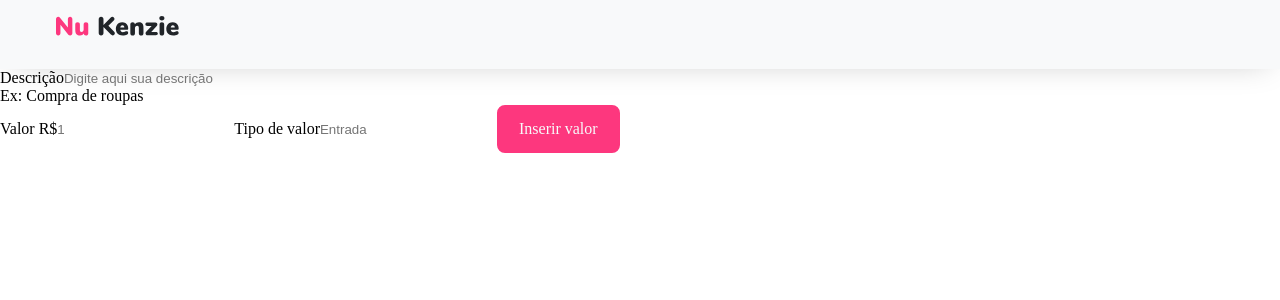
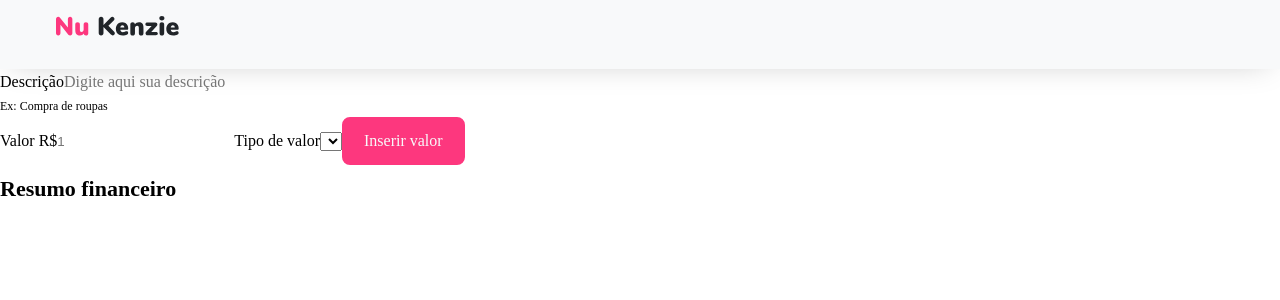
Before and after one commit to Kenzie-Academy-Brasil-Developers/react-nu-kenzie-lila, a React (Vite) app: page / in a window 1280 px wide. Shown: the top 300 px of the page. Built offline with nearby package versions, Linux system fonts and the light colour scheme.

Commit message:
acrescentado renderização do TodoForm e Parcial TodoList

```diff
--- a/package.json
+++ b/package.json
@@ -12,7 +12,8 @@
   "dependencies": {
     "react": "^18.2.0",
     "react-dom": "^18.2.0",
-    "sass": "^1.68.0"
+    "sass": "^1.68.0",
+    "uuidv4": "^6.2.13"
   },
   "devDependencies": {
     "@types/react": "^18.2.15",
--- a/src/components/FinanceForm/index.jsx
+++ /dev/null
@@ -1,46 +0,0 @@
-import { useState } from "react";
-// import { Input } from "../Imput/index.jsx";
-
-export const FinanceForm = () => {
-    const [description, setDescription] = useState("");
-    const [value, setValue] = useState("");
-    const [typeValue, setTypeValue] = useState("");
-
-    console.log(description);
-    console.log(value);
-    console.log(typeValue);
-
-    const submit = (e) => {
-        e.preventDefault();
-        console.log({description, value, typeValue});
-
-        setDescription("");
-        setValue("");
-        setTypeValue("");
-    };
-
-    return(
-        <div>
-
-            <form onSubmit={submit} className="containerForm">
-
-                <label>Descrição</label>
-                <input type="text" placeholder="Digite aqui sua descrição" value={description} onChange={(e) => setDescription(e.target.value)}/>
-                <p>Ex: Compra de roupas</p>
-
-
-
-                <label>Valor R$</label>
-                <input type="text" placeholder="1" value={value} onChange={(e) => setValue(e.target.value)}/>
-
-
-
-                <label>Tipo de valor</label>
-                <input type="text" placeholder="Entrada" value={typeValue} onChange={(e) => setTypeValue(e.target.value)}/>
-
-
-                <button className="btn" type="submit">Inserir valor</button>
-            </form>
-        </div>
-    );
-};
--- a/src/components/Input/index.jsx
+++ b/src/components/Input/index.jsx
@@ -1,4 +1,4 @@
-export const Input = (Label, placeholder, type, id, value, setValue) => {
+export const Input = (Label, placeholder, type, id, typeNumber, setValue) => {
     return
         <div>
             <label htmlFor={id}>{Label}</label>
@@ -7,7 +7,7 @@ export const Input = (Label, placeholder, type, id, value, setValue) => {
                 id={id}
                 type={type}
                 placeholder={placeholder}
-                value={value}
+                typeNumber={value}
                 onChange={(e) => setValue(e.target.value)}
             />
         </div>
--- /dev/null
+++ b/src/components/TodoForm/index.jsx
@@ -0,0 +1,45 @@
+import { useState } from "react";
+import { v4 as uuidv4} from "uuid";
+
+export const TodoForm = ({todoList,setTodoList}) => {
+    const [description, setDescription] = useState("");
+    const [typeNumber, setTypeNumber] = useState("");
+    const [typeValue, setTypeValue] = useState("");
+
+    const addTodo = () => {
+        const newTodo = {id:uuidv4(), description, typeNumber, typeValue};
+
+        setTodoList((todoList) => [...todoList, newTodo]);
+    }
+
+    const submit = (e) => {
+        e.preventDefault();
+        addTodo();
+        setDescription("");
+        setTypeNumber("");
+        setTypeValue("");
+    };
+
+
+    return(
+        <div>
+            <form onSubmit={submit} className="containerForm">
+
+                <label className="placehober">Descrição</label>
+                <input className="headline" type="text" placeholder="Digite aqui sua descrição" value={description} onChange={(e) => setDescription(e.target.value)}/>
+                <p className="body">Ex: Compra de roupas</p>
+
+
+                <label>Valor R$</label>
+                <input type="number" placeholder="1" value={typeNumber} onChange={(e) => setTypeNumber(e.target.value)}/>
+
+
+                <label>Tipo de valor</label>
+                <select placeholder="Entrada" value={typeValue} onChange={(e) => setTypeValue(e.target.value)}/>
+
+
+                <button className="btnInsert" type="submit">Inserir valor</button>
+            </form>
+        </div>
+    );
+};
--- /dev/null
+++ b/src/components/TodoList/TodoCard/index.jsx
@@ -0,0 +1,13 @@
+export const TodoCard = ({element}) => {
+
+    return (
+        <>
+            <li>
+                <h3>{element.description}</h3>
+                <p>{element.typeNumber}</p>
+                <p>{element.typeValue}</p>
+                <button className="btnDelete">Excluir</button>
+            </li>
+        </>
+    )
+}
--- /dev/null
+++ b/src/components/TodoList/index.jsx
@@ -0,0 +1,13 @@
+import { TodoCard } from "./TodoCard"
+
+export const TodoList = ({todoList}) => {
+
+    return (
+        <div>
+            <h2 className="title two">Resumo financeiro</h2>
+            <ul>
+                {todoList.map((element) => <TodoCard  key={element.id} element={element}/>)}
+            </ul>
+        </div>
+    )
+}
--- a/src/page/HomePages/index.jsx
+++ b/src/page/HomePages/index.jsx
@@ -1,11 +1,18 @@
+import React, { useState } from 'react';
 import { Header } from "../../components/Header/index.jsx";
-import  { FinanceForm } from "../../components/FinanceForm/index.jsx";
+import { TodoForm } from "../../components/TodoForm/index.jsx";
+import { TodoList } from "../../components/TodoList/index.jsx";
+
+
 
 export const HomePage = () => {
+
+    const [todoList, setTodoList] = useState([]);
     return (
         <main>
             <Header/>
-            <FinanceForm/>
+            <TodoForm setTodoList={setTodoList} todoList={todoList}/>
+            <TodoList todoList={todoList}/>
         </main>
     );
 };
--- a/src/styles/button.scss
+++ b/src/styles/button.scss
@@ -1,4 +1,4 @@
-.btn {
+.btnInsert{
     display: inline-flex;
     height: 3rem;
     padding: 0.8125rem 1.25rem;
@@ -25,3 +25,28 @@
         color: var(--color-grey-1);
     }
 }
+
+.btnDelete{
+    color: #212529;
+    font-family: Nunito;
+    font-size: 10px;
+    font-style: normal;
+    font-weight: 400;
+    line-height: normal;
+
+    width: 49px;
+    height: 19px;
+
+    display: inline-flex;
+    // padding: 0.8125rem 1.25rem;
+    justify-content: center;
+    align-items: center;
+    gap: 0.625rem;
+    flex-shrink: 0;
+
+    border-radius: 2px;
+    border: 0.125rem solid var(--color-grey-2);
+    background: var(--color-grey-2);
+
+    transition: 0.4s;
+}
--- a/src/styles/typography.scss
+++ b/src/styles/typography.scss
@@ -7,16 +7,16 @@
         font-size: 2.375rem;
     }
 
-    &.one {
+    &.two {
         font-size: 1.375rem;
     }
 
     &.three {
-        font-size: 0.75rem;
+        font-size: 1rem;
     }
 
     &.four {
-        font-size: 1rem;
+        font-size: 0.75rem;
     }
 }
 
```
Also changed, not shown: 1 other file (tests, documents, lock files or other folders).
